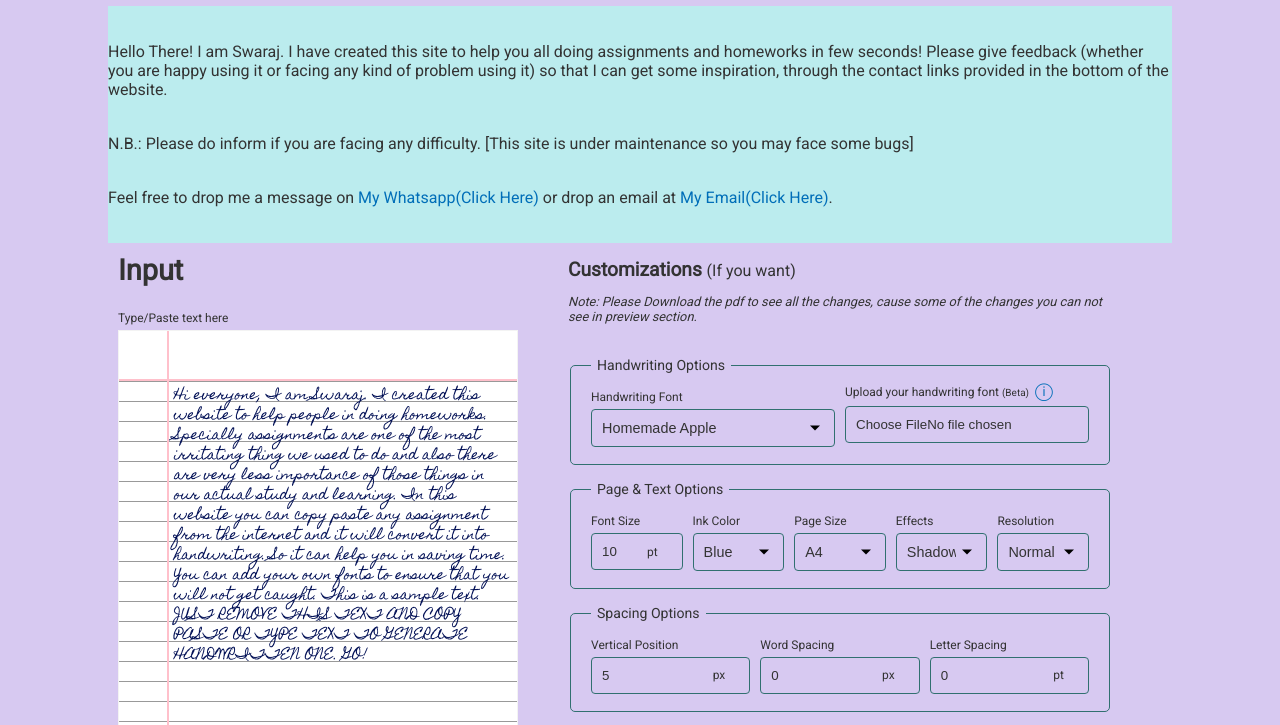
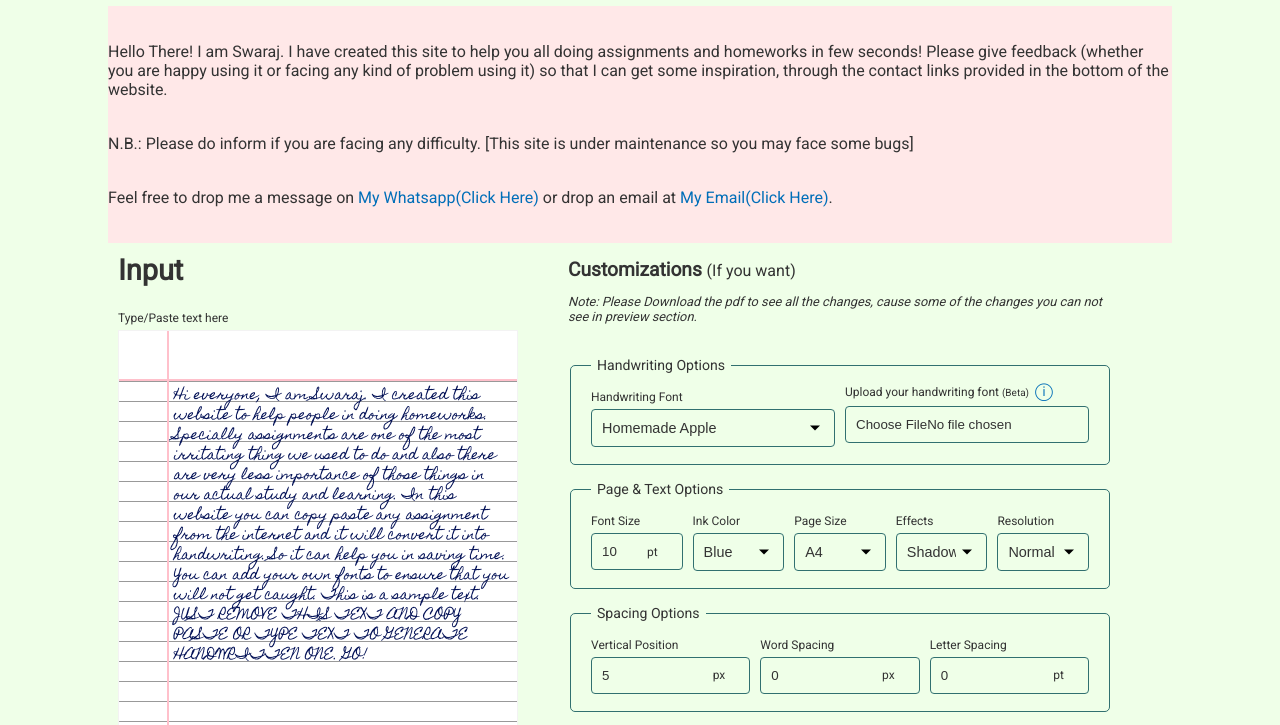
Before and after one commit to iswaraj/txt2hw, a website with bundled scripts: page index.html in a window 1280 px wide. Shown: the part 183-908 px from the top of the page. Built offline with nearby package versions, Linux system fonts and the light colour scheme; no server answers; a web font is replaced by a local one.

Commit message:
Change in the box

```diff
--- a/css/index.css
+++ b/css/index.css
@@ -1,6 +1,6 @@
 /* CSS Variables */
 body {
-  --background-primary: #d7c9f1;
+  --background-primary: #efffe8;
   --font-color-primary: #333;
   --elevation-background: #f3f3f3;
   --link-color: #006eb8;
@@ -111,7 +111,9 @@ input[type='number'] {
 
 /* global classes */
 .introtoswaraj{
-  background-color: rgb(187, 236, 238);
+  background-color: #ffe8e8;
+  padding: 0px 10px;
+  font-color: #333;
 }
 .shadow {
   box-shadow: 12px 12px 24px 0 rgba(0, 0, 0, 0.2);
```
